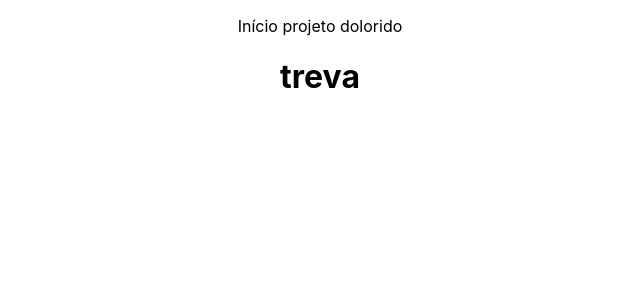
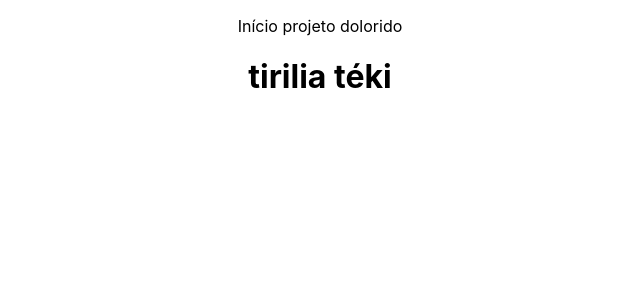
Before and after one commit to guilherme-marian/trilha-tech, a React (Create React App) app: page / in a window 1280 px wide. Shown: the top 300 px of the page, without its empty margins (320-960 px from the left). Built offline with nearby package versions, Linux system fonts and the light colour scheme.

Commit message:
New Folder

```diff
--- a/src/App.js
+++ b/src/App.js
@@ -4,7 +4,7 @@ function App() {
   return (
     <div className="App">
       <p>Início projeto dolorido</p>
-      <h1>treva</h1>
+      <h1>tirilia téki</h1>
     </div>
   );
 }
```
